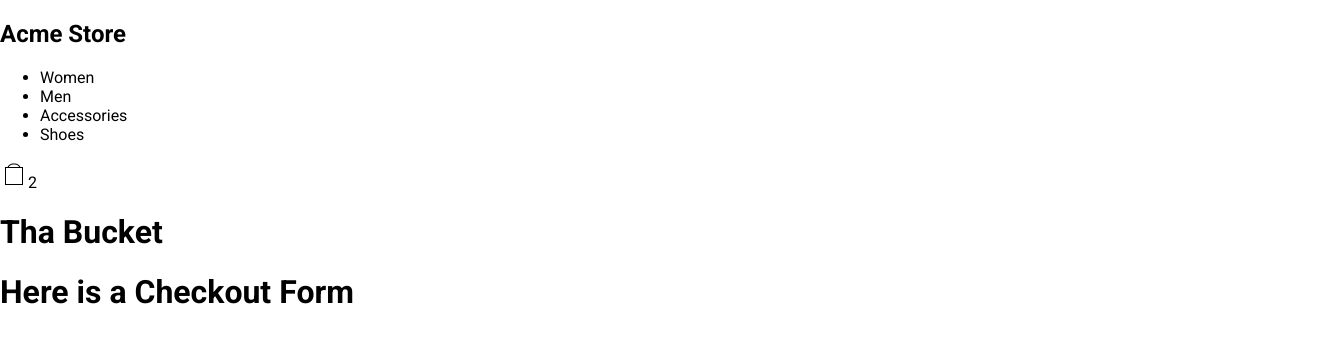
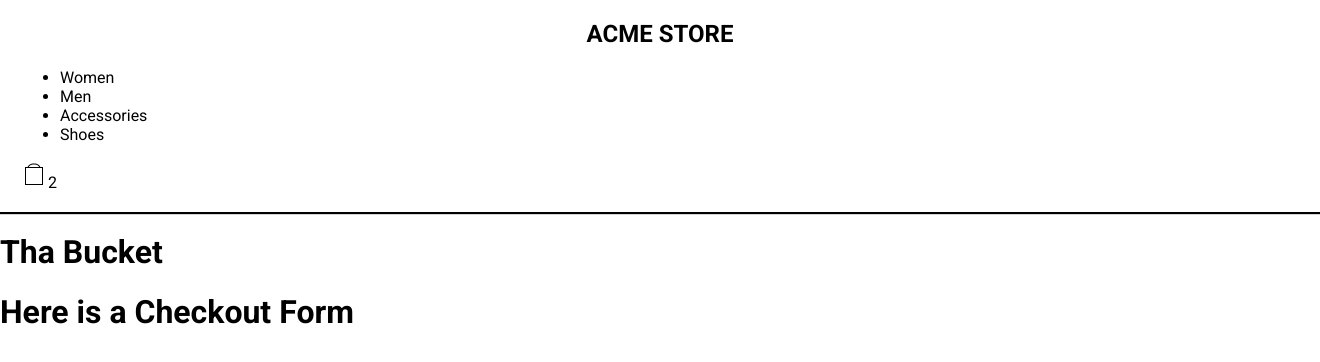
Before and after one commit to orbb1/checkout, a React (Create React App) app: page / in a window 1280 px wide. Shown: the top 362 px of the page, 1320 px wide, since content can reach past the window. Built offline with nearby package versions, Linux system fonts and the light colour scheme.

Commit message:
Add styles to header and title

```diff
--- a/src/App.js
+++ b/src/App.js
@@ -1,7 +1,7 @@
 import React, { Component } from 'react';
 
 //Components
-import Header from './containers/header/';
+import Header from './containers/Header/';
 import Bucket from './containers/bucket/';
 import CheckoutForm from './containers/checkout-form/';
 
--- /dev/null
+++ b/src/components/header/title/Title.css
@@ -0,0 +1,4 @@
+.HeaderTitle-Wrapper {
+    text-transform: uppercase;
+    text-align: center;
+}
--- a/src/components/header/title/index.js
+++ b/src/components/header/title/index.js
@@ -1,8 +1,12 @@
 import React from 'react';
+
+import './Title.css';
 
 const Title = () => {
     return (
-        <h2>Acme Store</h2>
+        <div className="HeaderTitle-Wrapper">
+            <h2>Acme Store</h2>
+        </div>
     )
 }
 
--- /dev/null
+++ b/src/containers/Header/Header.css
@@ -0,0 +1,6 @@
+.Header-Wrapper {
+    margin-top: -20px;
+    padding: 20px;
+    width: 100%;
+    box-shadow: 0 1px 1px 1px black;
+}
--- a/src/containers/header/index.js
+++ b/src/containers/Header/index.js
@@ -5,11 +5,13 @@ import Title from '../../components/header/title/';
 import Menu from '../../components/header/menu/';
 import HeaderBucket from '../../components/header/header-bucket/';
 
+import './Header.css';
+
 class Header extends Component {
 
     render() {
         return (
-            <div>
+            <div className="Header-Wrapper">
                 <Title/>
                 <Menu/>
                 <HeaderBucket/>
```
